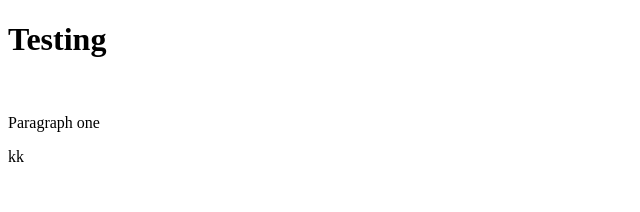
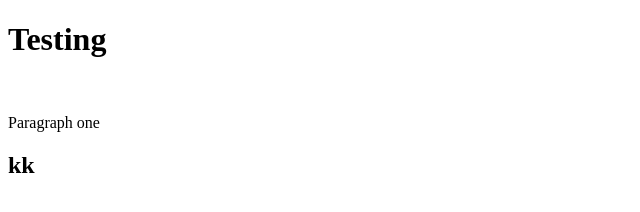
Before and after one commit to Azim-16/station, a plain HTML site: page index.html in a window 1280 px wide. Shown: the full height of the page, 0-640 px from the left. Drawn offline with Linux system fonts and the light colour scheme.

Commit message:
change header2

```diff
--- a/index.html
+++ b/index.html
@@ -7,7 +7,7 @@
     <h1>Testing </h1>
     <br>
     <p>Paragraph one</p>
-    <p>kk</p>
+    <h2>kk</h2>
 </head>
 <body>
 
```
